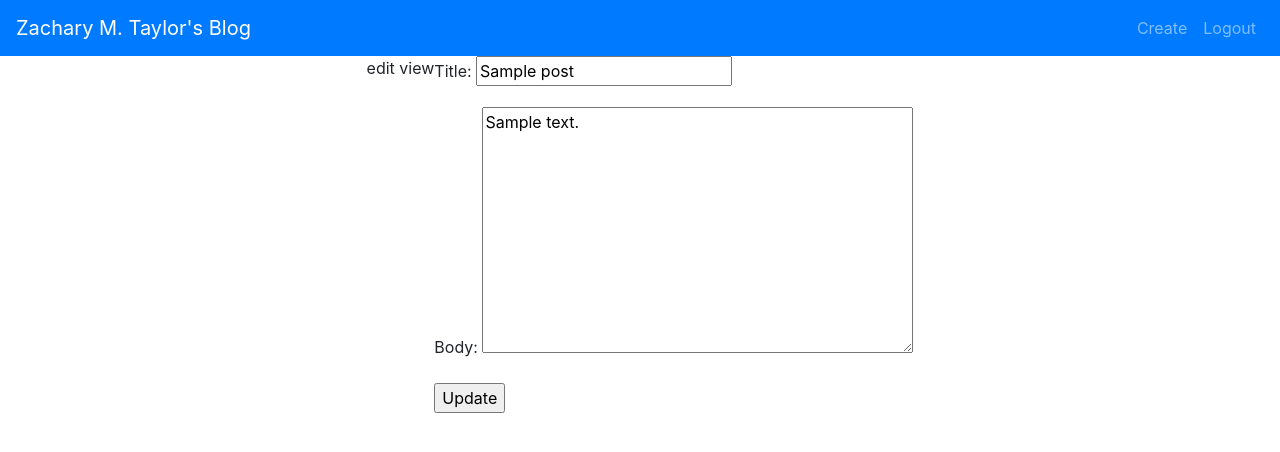
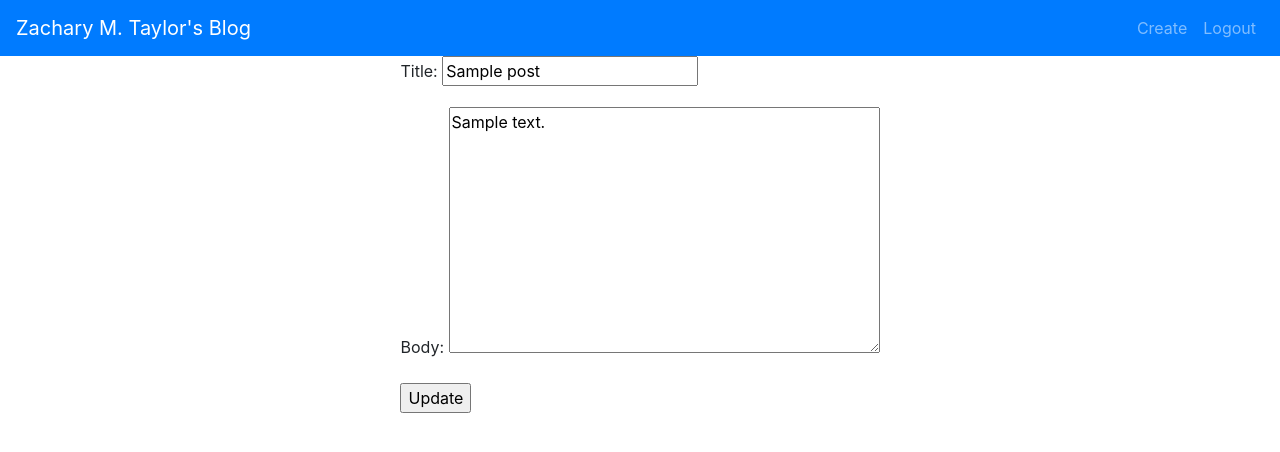
Before and after one commit to ztaylor2/django-blog, a Django app: page /posts/update/1/ in a window 1280 px wide. Shown: the top 452 px of the page. Run offline with Django 3.2, Linux system fonts and the light colour scheme; a user stored in the database is signed in; tables that the repository leaves empty hold one stand-in row (values such as "Sample post"); some libraries are stand-ins or nearby versions.

Commit message:
improved edit view styling.

```diff
--- a/posts/templates/posts/edit.html
+++ b/posts/templates/posts/edit.html
@@ -2,7 +2,6 @@
 
 {% block body %}
 
-    edit view
     <form action="" method="post">{% csrf_token %}
         {{ form.as_p }}
         <input type="submit" value="Update" />
```
